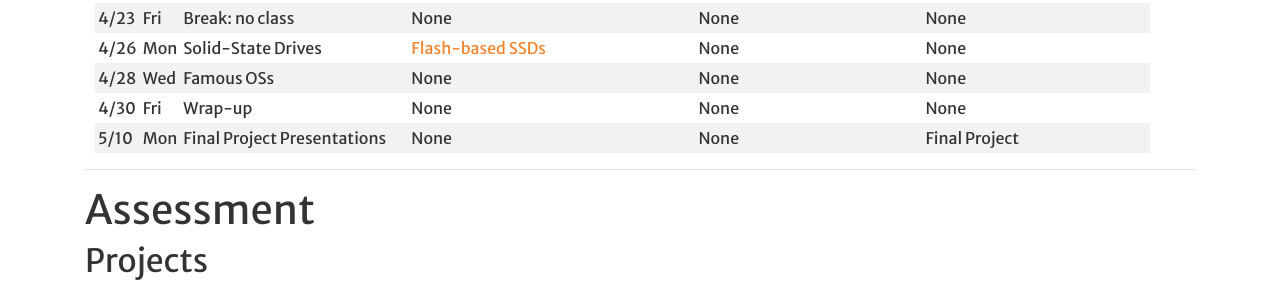
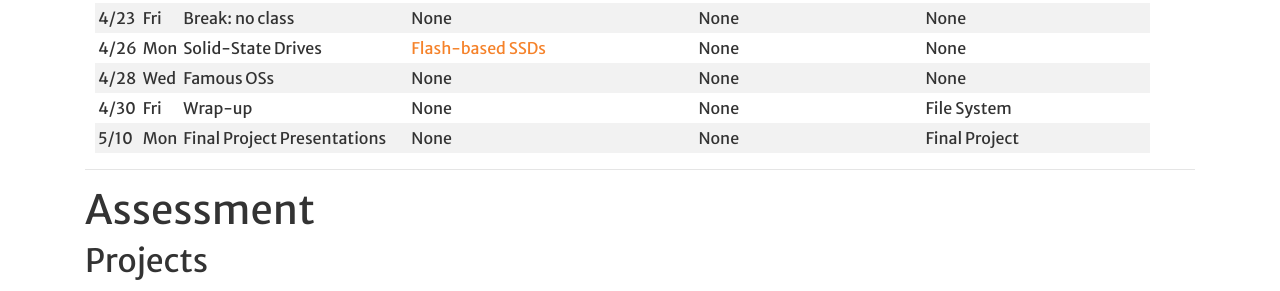
Before and after one commit to Hendrix-CS/csci320, a Jekyll site: the page built from index.md, in a window 1280 px wide and 900 px high, scrolled down 3478 px. Shown: the part 162-453 px from the top of the window. Built offline with Jekyll 4.4.1, drawn with Linux system fonts in a browser that asks for light colours; a script that is not in the unit is left out; our own code applies the rules of GitHub Pages for plain Markdown files.

Commit message:
Fixed File System deadline

```diff
--- a/index.md
+++ b/index.md
@@ -78,7 +78,7 @@ Upon completing this course, our goal is for you to be able to:
 <tr><td>4/23</td><td>Fri</td><td>Break: no class</td><td>None</td><td>None</td><td>None</td></tr>
 <tr><td>4/26</td><td>Mon</td><td>Solid-State Drives</td><td><a href="http://pages.cs.wisc.edu/~remzi/OSTEP/file-ssd.pdf">Flash-based SSDs</a></td><td>None</td><td>None</td></tr>
 <tr><td>4/28</td><td>Wed</td><td>Famous OSs</td><td>None</td><td>None</td><td>None</td></tr>
-<tr><td>4/30</td><td>Fri</td><td>Wrap-up</td><td>None</td><td>None</td><td>None</td></tr>
+<tr><td>4/30</td><td>Fri</td><td>Wrap-up</td><td>None</td><td>None</td><td>File System</td></tr>
 <tr><td>5/10</td><td>Mon</td><td>Final Project Presentations</td><td>None</td><td>None</td><td>Final Project</td></tr>
 </tbody>
 </table>
```
